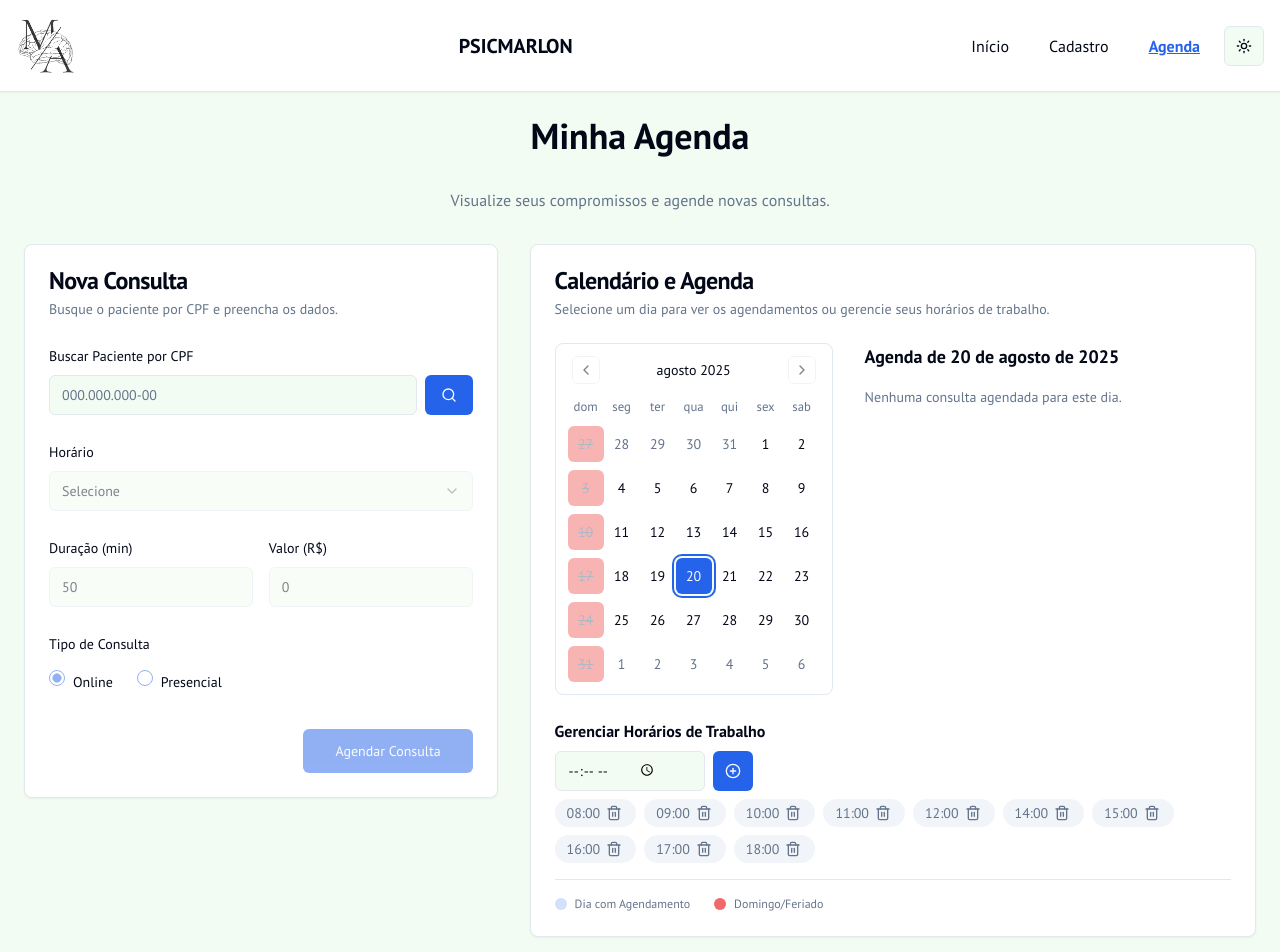
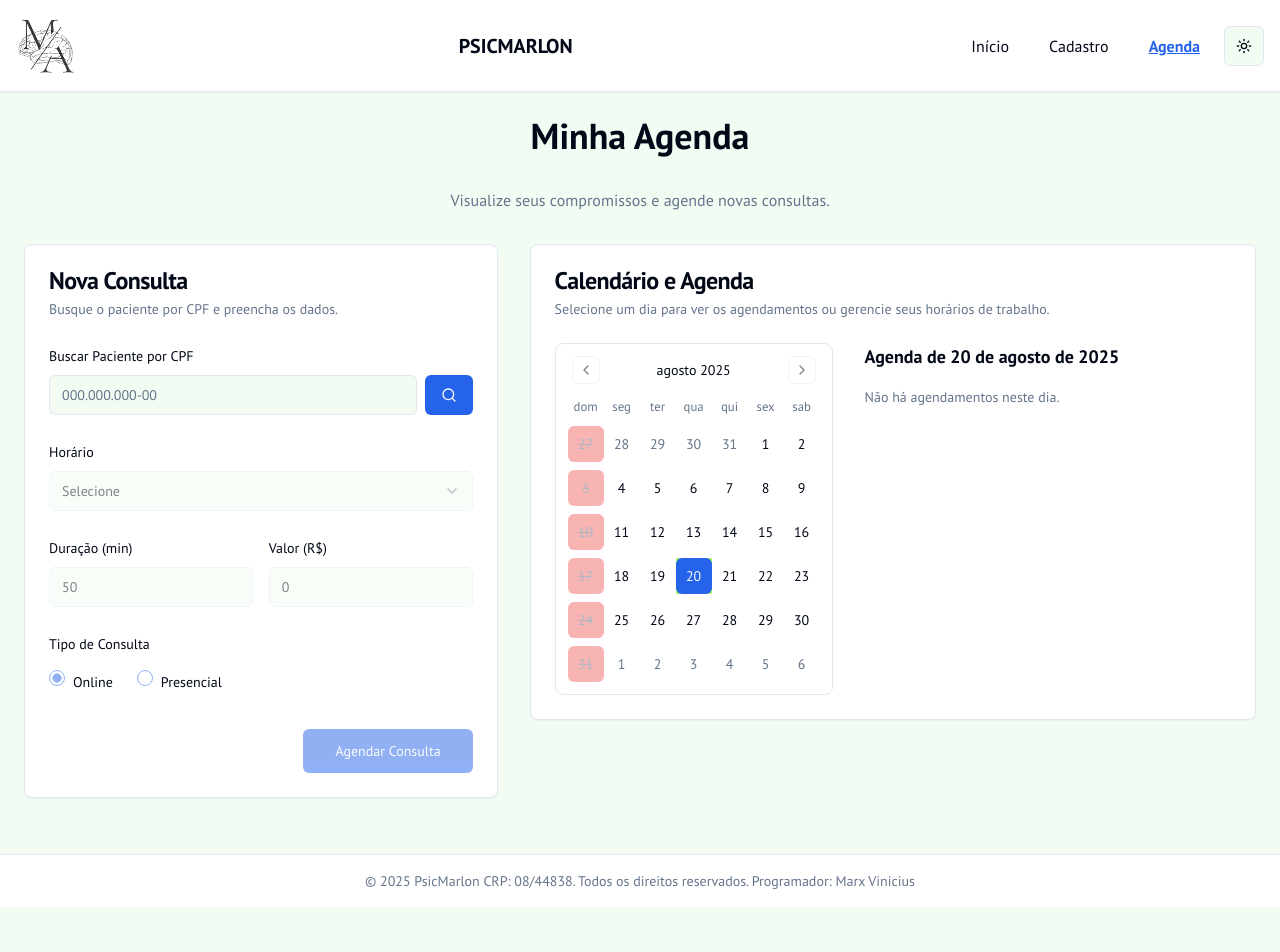
Before and after one commit to MARX210/psicmarlon, a Next.js app: page /agenda in a window 1280 px wide. Shown: the top 952 px of the page. After the commit the page ends 907 px from the top, so only its background shows below. Built offline with nearby package versions, Linux system fonts and the light colour scheme.

Commit message:
Falta so a agenda funcionar

```diff
--- a/src/app/agenda/scheduling-form.tsx
+++ b/src/app/agenda/scheduling-form.tsx
@@ -1,4 +1,3 @@
-
 "use client";
 
 import { useForm } from "react-hook-form";
@@ -7,7 +6,7 @@ import { z } from "zod";
 import { useToast } from "@/hooks/use-toast";
 import Link from "next/link";
 import { useState, useEffect } from "react";
-import { format, parse, isSameDay, isSunday, addMinutes, startOfDay } from "date-fns";
+import { format, parse, isSameDay, isSunday, addMinutes } from "date-fns";
 import { ptBR } from "date-fns/locale";
 
 import { Button } from "@/components/ui/button";
@@ -29,7 +28,7 @@ import {
   CardTitle,
 } from "@/components/ui/card";
 import { Calendar } from "@/components/ui/calendar";
-import { Edit, Trash2, Search, User, XCircle, Clock, PlusCircle, DollarSign } from "lucide-react";
+import { Edit, Trash2, Search, User, XCircle, Clock } from "lucide-react";
 import { RadioGroup, RadioGroupItem } from "@/components/ui/radio-group";
 import {
   Select,
@@ -40,22 +39,7 @@ import {
 } from "@/components/ui/select";
 import { Skeleton } from "@/components/ui/skeleton";
 
-// Mock de dados. Em uma aplicação real, isso viria de um banco de dados.
-const registeredPatients = [
-  { id: "1-1", name: "Ana Silva (Fidelizado)", cpf: "111.222.333-44" },
-  { id: "2-2", name: "Bruno Costa (Indicação)", cpf: "222.333.444-55" },
-  { id: "3-3", name: "Carla Mendes (Página Parceira)", cpf: "333.444.555-66" },
-  { id: "4-4", name: "Daniel Oliveira (Novo)", cpf: "444.555.666-77" },
-  { id: "5", name: "Eduarda Lima", cpf: "555.666.777-88" },
-];
-
-const initialAppointments = [
-  { id: 1, patientId: "1-1", patientName: "Ana Silva (Fidelizado)", date: "2024-08-05", time: "10:00", type: "Online", duration: 50, price: 100 },
-  { id: 2, patientId: "2-2", patientName: "Bruno Costa (Indicação)", date: "2024-08-05", time: "11:00", type: "Presencial", duration: 50, price: 120 },
-  { id: 3, patientId: "3-3", patientName: "Carla Mendes (Página Parceira)", date: "2024-08-06", time: "14:00", type: "Online", duration: 80, price: 130 },
-];
-
-// Mock de feriados
+// Feriados
 const holidays = [
   new Date("2024-01-01"),
   new Date("2024-04-21"),
@@ -73,22 +57,33 @@ const defaultTimeSlots = [
 ];
 
 const appointmentSchema = z.object({
-  patientId: z.string(),
-  date: z.date({ required_error: "A data é obrigatória." }),
-  time: z.string().nonempty({ message: "O horário é obrigatório." }),
-  type: z.enum(["Online", "Presencial"], { required_error: "O tipo é obrigatório."}),
-  duration: z.coerce.number().positive({ message: "A duração deve ser um número positivo." }),
-  price: z.coerce.number().nonnegative({ message: "O valor não pode ser negativo."}),
+  patientId: z.string().nonempty("Selecione um paciente."),
+  date: z.date(),
+  time: z.string().nonempty("O horário é obrigatório."),
+  type: z.enum(["Online", "Presencial"]),
+  duration: z.number().positive("A duração deve ser um número positivo."),
+  price: z.number().nonnegative("O valor não pode ser negativo."),
 });
 
 type AppointmentFormValues = z.infer<typeof appointmentSchema>;
-type Patient = (typeof registeredPatients)[0];
+type Patient = { id: string; name: string; cpf: string; };
+type Appointment = {
+  id: number;
+  patientId: string;
+  patientName: string;
+  date: string;
+  time: string;
+  type: string;
+  duration: number;
+  price: number;
+};
 
+const initialAppointments: Appointment[] = [];
 
 export function SchedulingForm() {
   const { toast } = useToast();
   const [selectedDate, setSelectedDate] = useState<Date | undefined>(new Date());
-  const [appointments, setAppointments] = useState(initialAppointments);
+  const [appointments, setAppointments] = useState<Appointment[]>(initialAppointments);
   const [cpfInput, setCpfInput] = useState("");
   const [selectedPatient, setSelectedPatient] = useState<Patient | null>(null);
   const [patientNotFound, setPatientNotFound] = useState(false);
@@ -104,6 +99,7 @@ export function SchedulingForm() {
       type: "Online",
       duration: 50,
       price: 0,
+      date: new Date(),
     },
   });
 
@@ -114,51 +110,84 @@ export function SchedulingForm() {
     form.setValue("date", today);
   }, [form]);
 
-
   const appointmentsOnSelectedDate = selectedDate
     ? appointments
-      .filter(app => isSameDay(parse(app.date, 'yyyy-MM-dd', new Date()), selectedDate))
-      .sort((a,b) => a.time.localeCompare(b.time))
+        .filter(app => isSameDay(parse(app.date, "yyyy-MM-dd", new Date()), selectedDate))
+        .sort((a, b) => a.time.localeCompare(b.time))
     : [];
 
   const timeSlotsForSelectedDay = availableTimeSlots.filter(slot => {
     const slotTime = parse(slot, "HH:mm", selectedDate!);
-
-    // Verifica se o slot está dentro de algum agendamento existente
     return !appointmentsOnSelectedDate.some(app => {
       const appStartTime = parse(app.time, "HH:mm", selectedDate!);
       const appEndTime = addMinutes(appStartTime, app.duration);
-
-      // O slot é considerado indisponível se for igual ao horário de início
-      // ou se estiver entre o horário de início e o de término do agendamento
       return slotTime >= appStartTime && slotTime < appEndTime;
     });
   }).sort();
 
-  const handleSearchPatient = () => {
+  const handleSearchPatient = async () => {
     setPatientNotFound(false);
     setSelectedPatient(null);
     form.reset({
       ...form.getValues(),
       patientId: "",
-      price: 0
+      price: 0,
     });
 
-    const patient = registeredPatients.find(p => p.cpf === cpfInput);
-    if (patient) {
+    try {
+      const normalizedCpf = cpfInput.replace(/\D/g, ""); // Remove pontos e traços
+      const res = await fetch(`/api/pacientes?cpf=${normalizedCpf}`);
+
+      if (!res.ok) throw new Error("Erro na resposta do servidor");
+
+      const text = await res.text();
+      if (!text) {
+        setPatientNotFound(true);
+        toast({
+          variant: "destructive",
+          title: "Paciente não encontrado",
+          description: "Verifique o CPF digitado ou cadastre um novo paciente.",
+        });
+        return;
+      }
+
+      let data: Patient[] = [];
+      try {
+        data = JSON.parse(text);
+      } catch (e) {
+        console.error("Erro ao parsear JSON:", e);
+        setPatientNotFound(true);
+        toast({
+          variant: "destructive",
+          title: "Paciente não encontrado",
+          description: "Não foi possível interpretar os dados do paciente.",
+        });
+        return;
+      }
+
+      if (data && data.length > 0) {
+        const patient = data[0];
         setSelectedPatient(patient);
         form.setValue("patientId", patient.id);
 
         toast({
           title: "Paciente Encontrado",
           description: `${patient.name} selecionado.`,
-      })
+        });
       } else {
         setPatientNotFound(true);
         toast({
           variant: "destructive",
           title: "Paciente não encontrado",
           description: "Verifique o CPF digitado ou cadastre um novo paciente.",
+        });
+      }
+    } catch (error) {
+      console.error(error);
+      toast({
+        variant: "destructive",
+        title: "Erro na busca",
+        description: "Não foi possível buscar o paciente. Tente novamente mais tarde.",
       });
     }
   };
@@ -170,12 +199,12 @@ export function SchedulingForm() {
     form.reset({
       patientId: "",
       time: "",
-        date: selectedDate, // Manter a data selecionada
-        type: 'Online',
+      date: selectedDate,
+      type: "Online",
       duration: 50,
       price: 0,
     });
-  }
+  };
 
   const handleCancelAppointment = (appointmentId: number) => {
     setAppointments(appointments.filter(app => app.id !== appointmentId));
@@ -186,7 +215,7 @@ export function SchedulingForm() {
     });
   };
 
-  function onSubmit(data: AppointmentFormValues) {
+  const onSubmit = (data: AppointmentFormValues) => {
     if (!selectedPatient) {
       toast({
         variant: "destructive",
@@ -196,9 +225,9 @@ export function SchedulingForm() {
       return;
     }
 
-    const dateString = format(data.date, 'yyyy-MM-dd');
+    const dateString = format(data.date, "yyyy-MM-dd");
 
-    const newAppointment = {
+    const newAppointment: Appointment = {
       id: appointments.length + 1,
       patientId: selectedPatient.id,
       patientName: selectedPatient.name,
@@ -217,21 +246,20 @@ export function SchedulingForm() {
     });
 
     handleClearPatient();
-  }
+  };
 
   const handleDayClick = (day: Date) => {
     setSelectedDate(day);
-    form.setValue('date', day);
-    form.setValue('time', '');
+    form.setValue("date", day);
+    form.setValue("time", "");
   };
 
   const appointmentDates = appointments.map(app =>
-      parse(app.date, 'yyyy-MM-dd', new Date())
+    parse(app.date, "yyyy-MM-dd", new Date())
   );
 
   const isFormDisabled = !selectedPatient;
   const isDayUnavailable = selectedDate && (isSunday(selectedDate) || holidays.some(holiday => isSameDay(holiday, selectedDate)));
-
 
   const handleAddTimeSlot = () => {
     const timeRegex = /^(0[0-9]|1[0-9]|2[0-3]):[0-5][0-9]$/;
@@ -242,8 +270,8 @@ export function SchedulingForm() {
       toast({
         variant: "destructive",
         title: "Horário Inválido",
-            description: "Por favor, insira um horário válido no formato HH:MM ou um que ainda não exista na lista."
-        })
+        description: "Por favor, insira um horário válido no formato HH:MM ou um que ainda não exista na lista.",
+      });
     }
   };
 
@@ -251,9 +279,9 @@ export function SchedulingForm() {
     setAvailableTimeSlots(availableTimeSlots.filter(slot => slot !== slotToRemove));
   };
 
-
   return (
     <div className="grid grid-cols-1 lg:grid-cols-5 gap-8">
+      {/* Formulário de agendamento */}
       <div className="lg:col-span-2">
         <Card>
           <CardHeader>
@@ -265,7 +293,7 @@ export function SchedulingForm() {
           <CardContent>
             <Form {...form}>
               <form onSubmit={form.handleSubmit(onSubmit)} className="space-y-6">
-
+                {/* Busca de paciente */}
                 <div className="space-y-2">
                   <FormLabel htmlFor="cpf">Buscar Paciente por CPF</FormLabel>
                   <div className="flex gap-2">
@@ -282,6 +310,7 @@ export function SchedulingForm() {
                   </div>
                 </div>
 
+                {/* Paciente selecionado */}
                 {selectedPatient && (
                   <div className="p-3 bg-muted rounded-lg text-sm space-y-2">
                     <div className="flex justify-between items-center">
@@ -297,6 +326,7 @@ export function SchedulingForm() {
                   </div>
                 )}
 
+                {/* Paciente não encontrado */}
                 {patientNotFound && (
                   <div className="text-sm text-center my-4 text-muted-foreground">
                     <span>Paciente não encontrado. </span>
@@ -308,6 +338,7 @@ export function SchedulingForm() {
                   </div>
                 )}
 
+                {/* Horário */}
                 <div className="grid grid-cols-1 gap-4">
                   <FormField
                     control={form.control}
@@ -345,6 +376,7 @@ export function SchedulingForm() {
                   />
                 </div>
 
+                {/* Duração e preço */}
                 <div className="grid grid-cols-2 gap-4">
                   <FormField
                     control={form.control}
@@ -353,12 +385,7 @@ export function SchedulingForm() {
                       <FormItem>
                         <FormLabel>Duração (min)</FormLabel>
                         <FormControl>
-                              <Input
-                                type="number"
-                                placeholder="Ex: 50"
-                                {...field}
-                                disabled={isFormDisabled || isDayUnavailable}
-                              />
+                          <Input type="number" placeholder="Ex: 50" {...field} disabled={isFormDisabled || isDayUnavailable} />
                         </FormControl>
                         <FormMessage />
                       </FormItem>
@@ -371,12 +398,7 @@ export function SchedulingForm() {
                       <FormItem>
                         <FormLabel>Valor (R$)</FormLabel>
                         <FormControl>
-                              <Input
-                                type="number"
-                                placeholder="Ex: 150"
-                                {...field}
-                                disabled={isFormDisabled || isDayUnavailable}
-                              />
+                          <Input type="number" placeholder="Ex: 150" {...field} disabled={isFormDisabled || isDayUnavailable} />
                         </FormControl>
                         <FormMessage />
                       </FormItem>
@@ -384,7 +406,7 @@ export function SchedulingForm() {
                   />
                 </div>
 
-
+                {/* Tipo de consulta */}
                 <FormField
                   control={form.control}
                   name="type"
@@ -392,12 +414,7 @@ export function SchedulingForm() {
                     <FormItem className="space-y-3">
                       <FormLabel>Tipo de Consulta</FormLabel>
                       <FormControl>
-                          <RadioGroup
-                            onValueChange={field.onChange}
-                            value={field.value}
-                            className="flex space-x-4"
-                            disabled={isFormDisabled || isDayUnavailable}
-                          >
+                        <RadioGroup onValueChange={field.onChange} value={field.value} className="flex space-x-4" disabled={isFormDisabled || isDayUnavailable}>
                           <FormItem className="flex items-center space-x-2">
                             <FormControl><RadioGroupItem value="Online" /></FormControl>
                             <FormLabel className="font-normal">Online</FormLabel>
@@ -424,6 +441,7 @@ export function SchedulingForm() {
         </Card>
       </div>
 
+      {/* Calendário e agenda */}
       <div className="lg:col-span-3">
         <Card>
           <CardHeader>
@@ -436,23 +454,16 @@ export function SchedulingForm() {
             <div className="flex-1 flex flex-col md:flex-row gap-8">
               {!isClient ? (
                 <div className="flex-1 flex justify-center items-center">
-                            <Skeleton className="w-full h-[300px]"/>
+                  <Skeleton className="w-full h-[300px]" />
                 </div>
               ) : (
                 <Calendar
                   mode="single"
                   selected={selectedDate}
-                            onSelect={(date) => {
-                                if (date) {
-                                    handleDayClick(date);
-                                }
-                            }}
+                  onSelect={handleDayClick}
                   onDayClick={handleDayClick}
                   locale={ptBR}
-                            disabled={
-                                (date) => isSunday(date) || holidays.some(h => isSameDay(h, date))
-                            }
-                            initialFocus
+                  disabled={(date) => isSunday(date) || holidays.some(h => isSameDay(h, date))}
                   modifiers={{
                     booked: appointmentDates,
                     unavailable: (date) => isSunday(date) || holidays.some(h => isSameDay(h, date)),
@@ -464,6 +475,7 @@ export function SchedulingForm() {
                   className="mx-auto border rounded-lg"
                 />
               )}
+
               <div className="flex-1">
                 {!isClient ? (
                   <div className="space-y-4">
@@ -501,46 +513,13 @@ export function SchedulingForm() {
                         ))}
                       </ul>
                     ) : (
-                                        <p className="text-sm text-muted-foreground">Nenhuma consulta agendada para este dia.</p>
-                                    )
-                                }
+                      <p className="text-sm text-muted-foreground">Não há agendamentos neste dia.</p>
+                    )}
                   </>
                 )}
               </div>
             </div>
           </CardContent>
-            <CardFooter className="flex-col items-start gap-4">
-                 <div className="w-full">
-                    <h4 className="font-bold text-md mb-2">Gerenciar Horários de Trabalho</h4>
-                    <div className="space-y-2">
-                        <div className="flex gap-2">
-                            <Input
-                                type="time"
-                                value={newTimeSlot}
-                                onChange={(e) => setNewTimeSlot(e.target.value)}
-                                className="max-w-[150px]"
-                            />
-                            <Button type="button" size="icon" onClick={handleAddTimeSlot}>
-                                <PlusCircle className="h-4 w-4" />
-                            </Button>
-                        </div>
-                        <div className="flex flex-wrap gap-2">
-                            {availableTimeSlots.map(slot => (
-                                <div key={slot} className="flex items-center gap-1 bg-secondary text-secondary-foreground rounded-full px-3 py-1 text-sm">
-                                    <span>{slot}</span>
-                                    <Button variant="ghost" size="icon" className="h-5 w-5 rounded-full" onClick={() => handleRemoveTimeSlot(slot)}>
-                                        <Trash2 className="h-3 w-3"/>
-                                    </Button>
-                                </div>
-                            ))}
-                        </div>
-                    </div>
-                </div>
-                <div className="flex flex-wrap items-center gap-x-6 gap-y-2 text-xs text-muted-foreground pt-4 border-t w-full">
-                    <div className="flex items-center gap-2"><div className="w-3 h-3 rounded-full bg-primary/20"></div>Dia com Agendamento</div>
-                    <div className="flex items-center gap-2"><div className="w-3 h-3 rounded-full bg-destructive/80"></div>Domingo/Feriado</div>
-                </div>
-            </CardFooter>
         </Card>
       </div>
     </div>
--- a/src/app/api/pacientes/route.ts
+++ b/src/app/api/pacientes/route.ts
@@ -1,96 +1,52 @@
+import { NextResponse } from "next/server";
+import pool from "@/lib/db";
+import { patientRegistrationSchema } from "@/lib/schemas";
 
-import { NextResponse } from 'next/server';
-import pool from '@/lib/db';
-import { patientRegistrationSchema } from '@/lib/schemas';
+// GET - Buscar paciente pelo CPF
+export async function GET(req: Request) {
+  const { searchParams } = new URL(req.url);
+  const cpf = searchParams.get("cpf");
 
+  if (!cpf) {
+    return NextResponse.json({ error: "CPF não fornecido" }, { status: 400 });
+  }
+
+  try {
+    const normalizedCpf = cpf.replace(/\D/g, ""); // Remove pontos e traços
+    const query = "SELECT id, nome as name, cpf FROM Pacientes WHERE cpf = $1";
+    const result = await pool.query(query, [normalizedCpf]);
+
+    // Retorna array vazio se não encontrar paciente
+    return NextResponse.json(result.rows, { status: 200 });
+  } catch (error) {
+    console.error(error);
+    return NextResponse.json({ error: "Erro ao buscar paciente" }, { status: 500 });
+  }
+}
+
+// POST - Cadastrar novo paciente
 export async function POST(req: Request) {
   try {
     const body = await req.json();
+    const validation = patientRegistrationSchema.safeParse(body);
 
-    const validation = patientRegistrationSchema.safeParse(body);
     if (!validation.success) {
-      return NextResponse.json(
-        { error: 'Dados inválidos', details: validation.error.flatten() },
-        { status: 400 }
-      );
+      return NextResponse.json({ error: "Dados inválidos" }, { status: 400 });
     }
 
-    const {
-      cartaoId,
-      nome,
-      cpf,
-      sexo,
-      nascimento,
-      email,
-      tipoPaciente,
-      comoConheceu,
-      cep,
-      logradouro,
-      numero,
-      complemento,
-      bairro,
-      cidade,
-      estado,
-      pais,
-    } = validation.data;
+    const { cartaoId, nome, cpf, sexo, nascimento, email, tipoPaciente } = validation.data;
 
     const query = `
-      INSERT INTO Pacientes (
-        id, nome, cpf, sexo, nascimento, email,
-        tipo_paciente, como_conheceu, cep, logradouro,
-        numero, complemento, bairro, cidade, estado, pais
-      )
-      VALUES ($1,$2,$3,$4,$5,$6,$7,$8,$9,$10,$11,$12,$13,$14,$15,$16)
+      INSERT INTO Pacientes (id, nome, cpf, sexo, nascimento, email, tipo_paciente)
+      VALUES ($1, $2, $3, $4, $5, $6, $7)
       RETURNING *;
     `;
-
-    const values = [
-      cartaoId,
-      nome,
-      cpf,
-      sexo,
-      nascimento,
-      email,
-      tipoPaciente,
-      comoConheceu,
-      cep,
-      logradouro,
-      numero,
-      complemento,
-      bairro,
-      cidade,
-      estado,
-      pais,
-    ];
-
+    const values = [cartaoId, nome, cpf, sexo, nascimento, email, tipoPaciente];
     const result = await pool.query(query, values);
 
-    return NextResponse.json(
-      { message: 'Paciente adicionado com sucesso', patient: result.rows[0] },
-      { status: 201 }
-    );
+    return NextResponse.json({ message: "Paciente adicionado", patient: result.rows[0] }, { status: 201 });
   } catch (error) {
-    console.error('Erro na API:', error);
-    const dbError = error as any;
-    if (dbError.code === '23505') {
-      return NextResponse.json(
-        { error: `Erro de duplicidade: ${dbError.detail}` },
-        { status: 409 }
-      );
-    }
-    return NextResponse.json(
-      { error: 'Erro interno do servidor', details: dbError.message },
-      { status: 500 }
-    );
+    console.error(error);
+    return NextResponse.json({ error: "Erro ao adicionar paciente" }, { status: 500 });
   }
 }
-
-export async function GET() {
-  try {
-    const result = await pool.query('SELECT * FROM Pacientes ORDER BY nome ASC');
-    return NextResponse.json(result.rows);
-  } catch (error) {
-    console.error(error);
-    return NextResponse.json({ error: 'Erro ao buscar pacientes' }, { status: 500 });
-  }
-}
```
Also changed, not shown: src/app/cadastro/form.tsx (+12 -6 lines). Lines whose indentation alone changed are shown as unchanged.
